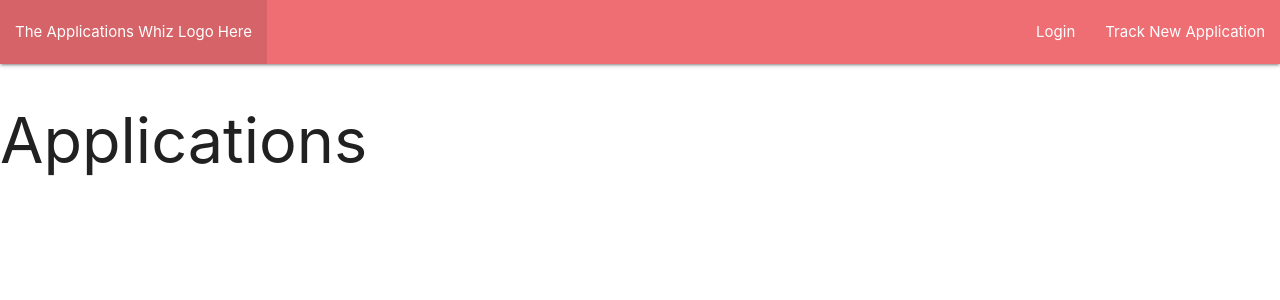
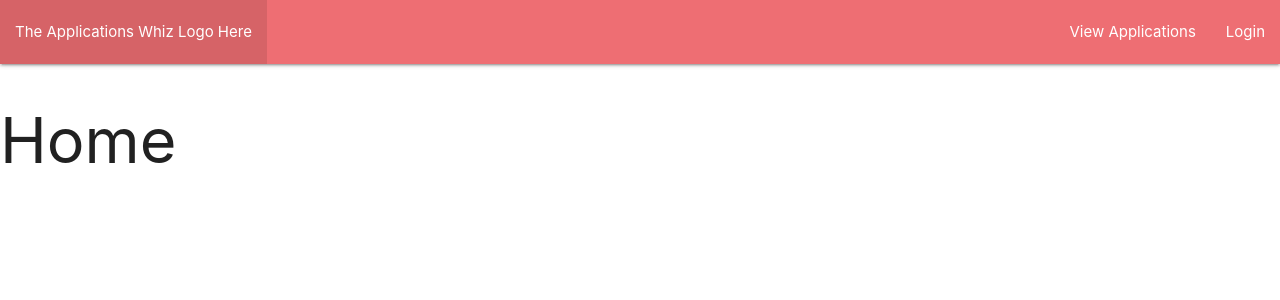
Before and after one commit to alba-molina-nyc/mycareerwhiz, a Django app: page / in a window 1280 px wide. Shown: the top 300 px of the page. Run offline with Django 3.2, Linux system fonts and the light colour scheme; data that the repository does not hold is empty.

Commit message:
adds detail page and link to detail page

```diff
--- a/theapplicationswhiz/templates/base.html
+++ b/theapplicationswhiz/templates/base.html
@@ -25,7 +25,7 @@
             <div class="nav-wrapper">
                 <ul class="left">
                     <li>
-                        <a href="">
+                        <a href="{% url 'home' %}">
                             <img src="" alt="">The Applications Whiz Logo Here
                         </a>
                     </li>
@@ -34,8 +34,9 @@
 
 
                 <ul class="right">
+                    <li><a href="{% url 'applications' %}">View Applications</a></li>
                     <li><a href="">Login</a></li>
-                    <li><a href="">Track New Application</a></li>
+
 
                 </ul>
             </div>
--- a/theapplicationswhiz/templates/home.html
+++ b/theapplicationswhiz/templates/home.html
@@ -5,28 +5,9 @@
 {% block main %}
 
 
-<h1>Applications</h1>
-<!-- #object list is all the apps -->
-{% for application in object_list %}
-<ul>
-<li> {{ application.title }} </br>
-{{ application.author.first_name }} {{ application.author.last_name }} - {{ application.author.email }}  </br>
-{{ application.date_added }} </br>
-{{ application.job_post }} </br>
-{{ application.company_name }} </br>
-{{ application.company_website }} </br>
-{{ application.location }} </br>
-{{ application.salary }} </br>
-{{ application.company_size }} </br>
-{{ application.submission_status }} </br>
-{{ application.remote }} </br>
-{{ application.next_steps }} </br>
-{{ application.notes }} </br>
-</li>
-<hr/>
+<h1>Home</h1>
 
 
-{% endfor %}
 
 
 </ul>
--- a/theapplicationswhiz/urls.py
+++ b/theapplicationswhiz/urls.py
@@ -1,8 +1,11 @@
 from django.urls import path
-from .views import HomeView
+from .views import HomeView, ApplicationsView, ApplicationDetailView
 
 
 urlpatterns = [
 
     path('', HomeView.as_view(), name='home'),
+    path('applications/', ApplicationsView.as_view(), name='applications'),
+    #pk is the primary of each application entry key number i.e. app 1 app2 etc
+    path('application/<int:pk>', ApplicationDetailView.as_view(), name='application-detail')
 ]
--- a/theapplicationswhiz/views.py
+++ b/theapplicationswhiz/views.py
@@ -11,3 +11,11 @@ from .models import Application
 class HomeView(ListView):
     model = Application
     template_name = 'home.html'
+
+class ApplicationsView(ListView):
+    model = Application
+    template_name = 'applications.html'
+
+class ApplicationDetailView(DetailView):
+    model = Application
+    template_name = 'application_detail.html'
```
Also changed, not shown: theapplicationswhiz/templates/application_detail.html (added, +31 -0 lines), theapplicationswhiz/templates/applications.html (added, +25 -0 lines).
